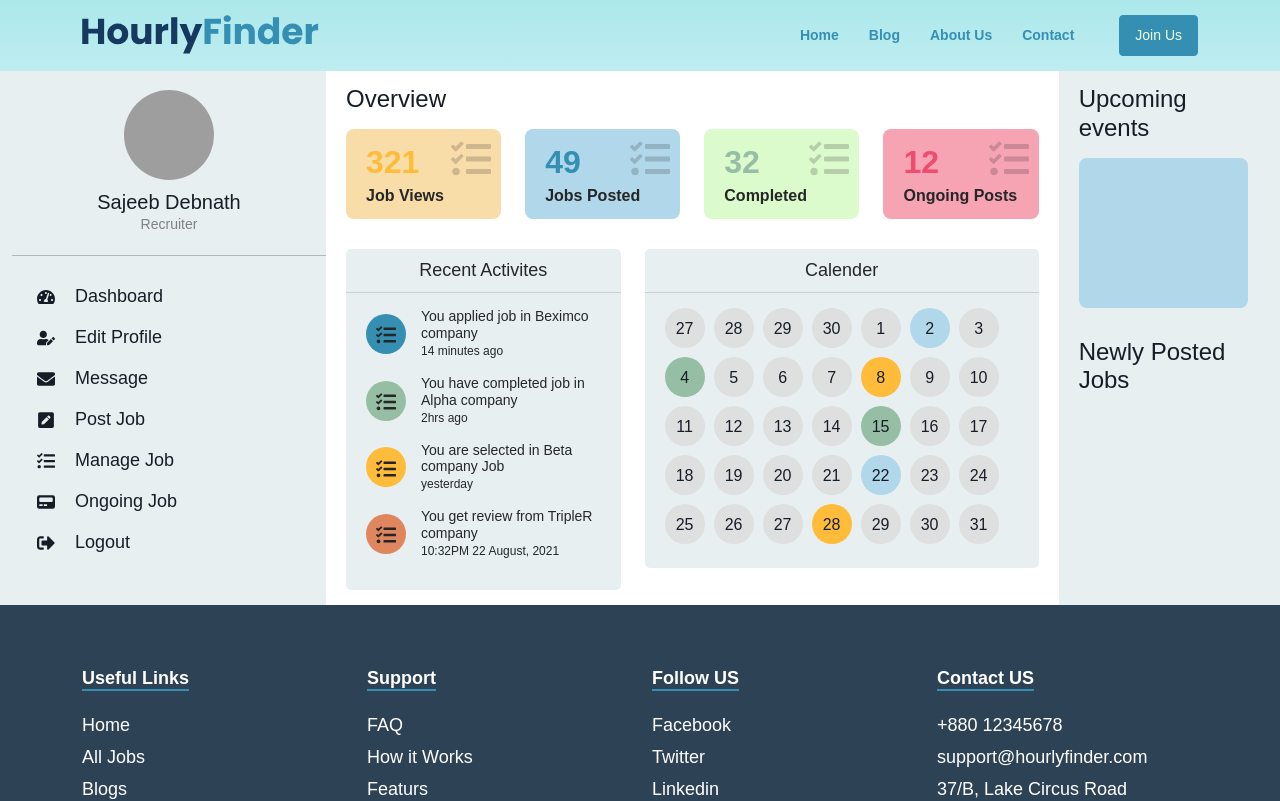
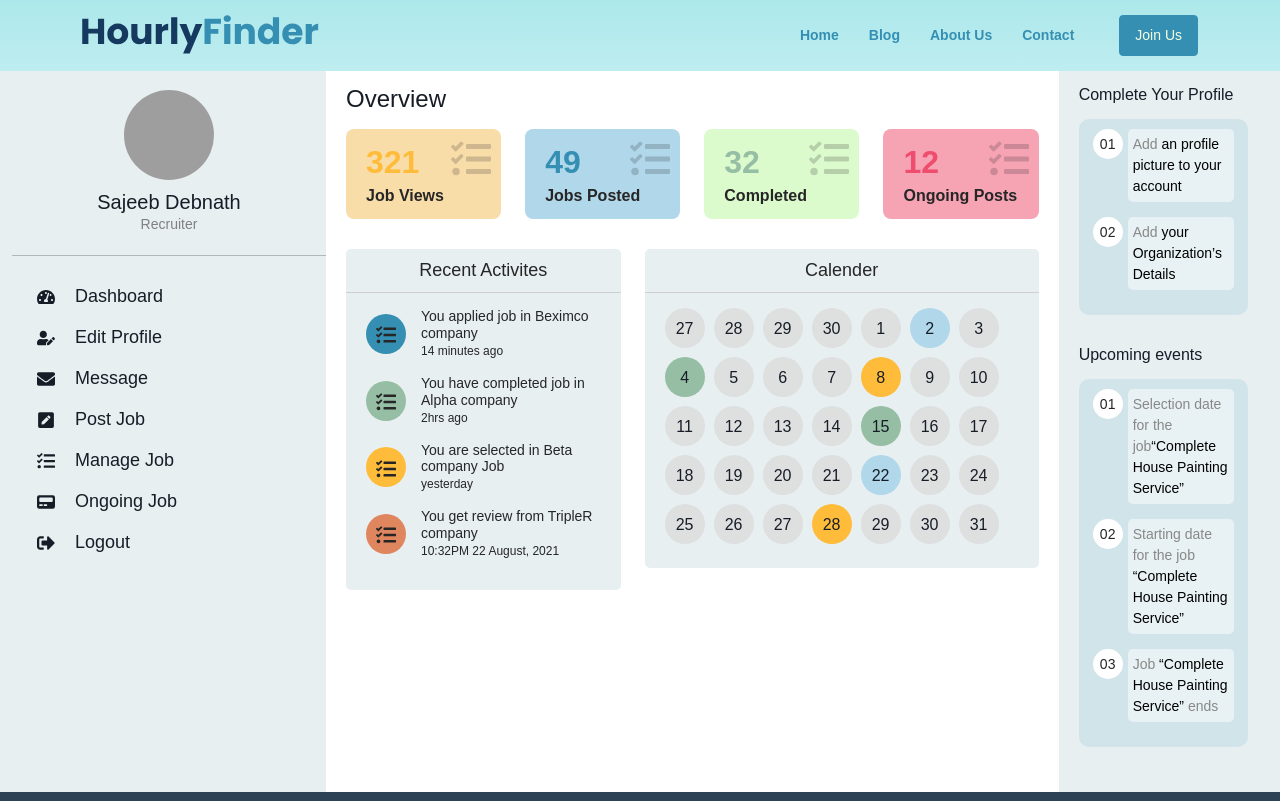
Before and after one commit to Rashed360/hourly-finder, a React (Create React App) app: page /dashboard in a window 1280 px wide. Shown: the top 801 px of the page. Built offline with nearby package versions, Linux system fonts and the light colour scheme; no server answers; grey boxes are pictures that could not be loaded.

Commit message:
Mini Job Block widget added on Blog page & upcoming event widget added on dashboard

```diff
--- a/src/components/blogs/blogSidebarSection/BlogSidebarSection.js
+++ b/src/components/blogs/blogSidebarSection/BlogSidebarSection.js
@@ -1,65 +1,62 @@
-import React from 'react';
-import SubTitle from '../../commonComponents/subTitle/SubTitle';
-import JobBlock from '../../commonComponents/commonBlock/jobBlock/JobBlock'
-
+import React from "react";
+import MiniJobBlock from "../../commonComponents/commonBlock/jobBlock/MiniJobBlock";
+import SubTitle from "../../commonComponents/subTitle/SubTitle";
 
 const BlogSidebarSection = () => {
-
   const jobList = [
     {
-          id : 3,
-          name: 'Catering Supervisor',
-          company: 'Radhey Recruiter',
-          company_id : 2,
-          image: '/images/homepage/recruiter-logo.png',
-          time: '3 days ago',
-          type: 'Full-time',
-          location: 'Dhaka',
+      id: 3,
+      name: "Catering Supervisor",
+      company: "Radhey Recruiter",
+      company_id: 2,
+      image: "/images/homepage/recruiter-logo.png",
+      time: "3 days ago",
+      type: "Full-time",
+      location: "Dhaka",
       keyword: [
         {
-              name : "Catering",
-              color : "painting"
+          name: "Catering",
+          color: "painting",
         },
         {
-              name : "Supervise",
-              color : "house"
-            }
-          ]
+          name: "Supervise",
+          color: "house",
+        },
+      ],
     },
     {
-          id : 4,
-          name: 'Complete House Paintings Services',
-          company: 'Founders',
-          company_id : 2,
-          image: '/images/homepage/recruiter-logo.png',
-          time: '8h ago',
-          type: 'Hourly',
-          location: 'Banani',
+      id: 4,
+      name: "Complete House Paintings Services",
+      company: "Founders",
+      company_id: 2,
+      image: "/images/homepage/recruiter-logo.png",
+      time: "8h ago",
+      type: "Hourly",
+      location: "Banani",
       keyword: [
         {
-              name : "Creative",
-              color : "house"
+          name: "Creative",
+          color: "house",
         },
         {
-                name : "Painting",
-                color : "painting"
-            }
-          ]
-        }
-      ]
+          name: "Painting",
+          color: "painting",
+        },
+      ],
+    },
+  ];
   return (
-        <div className='side-bar-right'>
-
+    <div className="side-bar-right">
       <SubTitle sub_title="Most Recent Jobs" />
 
-            <div className='job-cards'>
-                {
-                    jobList.map(job => <JobBlock job={job} />)
-                }
+      <div className="job-cards">
+        {jobList.map((job) => (
+          <MiniJobBlock job={job} />
+        ))}
       </div>
 
       <SubTitle sub_title="Advertizement" />
-            <div className='advertizement-bg'></div>
+      <div className="advertizement-bg"></div>
     </div>
   );
 };
--- /dev/null
+++ b/src/components/commonComponents/commonBlock/jobBlock/MiniJobBlock.js
@@ -0,0 +1,24 @@
+import React from "react";
+import { Link } from "react-router-dom";
+
+const MiniJobBlock = ({ job }) => {
+  return (
+    <div class="small-job-card">
+      <div class="small-job-title">
+        <div class="recruiter-logo">
+          <Link to="/job/">
+            <img src={job.image} alt="" />
+          </Link>
+        </div>
+        <h3>
+          <Link to={`/job/${job.id}`}>{job.name}</Link>
+        </h3>
+      </div>
+      <p class="small-job-bottom">
+        Job: <span>{job.type}</span>, Posted by: <span>Founders</span>
+      </p>
+    </div>
+  );
+};
+
+export default MiniJobBlock;
--- a/src/components/dashboard/common/DashboradRightBar.js
+++ b/src/components/dashboard/common/DashboradRightBar.js
@@ -1,4 +1,4 @@
-import React from 'react';
+import React from "react";
 // import JobBlock from '../../commonComponents/commonBlock/jobBlock/JobBlock';
 
 const DashboradRightBar = () => {
@@ -67,12 +67,57 @@ const DashboradRightBar = () => {
   return (
     <div className="dashboard-right-bar">
       <div className="dashboard-right-content">
-                <h3 className="right-bar-title">Upcoming events</h3>
-                <div className="dashboard-right-item"></div>
+        <h3 className="right-bar-title">Complete Your Profile</h3>
+        <div className="event-wrapper">
+          <div className="event-item">
+            <div className="event-icon">
+              <div className="event-icon-wrap">01</div>
+            </div>
+            <div className="event-title">
+              Add <span>an profile picture to your account</span>
+            </div>
+          </div>
+          <div className="event-item">
+            <div className="event-icon">
+              <div className="event-icon-wrap">02</div>
+            </div>
+            <div className="event-title">
+              Add <span>your Organization’s Details</span>
+            </div>
+          </div>
+        </div>
       </div>
       <div className="dashboard-right-content">
-                <h3 className="right-bar-title">Newly Posted Jobs</h3>
-
+        <h3 className="right-bar-title">Upcoming events</h3>
+        <div className="event-wrapper">
+          <div className="event-item">
+            <div className="event-icon">
+              <div className="event-icon-wrap">01</div>
+            </div>
+            <div className="event-title">
+              Selection date for the job
+              <span>“Complete House Painting Service”</span>
+            </div>
+          </div>
+          <div className="event-item">
+            <div className="event-icon">
+              <div className="event-icon-wrap">02</div>
+            </div>
+            <div className="event-title">
+              Starting date for the job
+              <span> “Complete House Painting Service”</span>
+            </div>
+          </div>
+          <div className="event-item">
+            <div className="event-icon">
+              <div className="event-icon-wrap">03</div>
+            </div>
+            <div className="event-title">
+              Job
+              <span> “Complete House Painting Service” </span> ends
+            </div>
+          </div>
+        </div>
       </div>
     </div>
   );
--- a/src/style/index.css
+++ b/src/style/index.css
@@ -524,7 +524,7 @@ a.btn.join-us {
 }
 .footer-menu-title::after {
   position: absolute;
-	content: '';
+  content: "";
   background-color: var(--bgColor);
   width: 100%;
   height: 2px;
@@ -577,7 +577,7 @@ a.btn.join-us {
 }
 .intro-heading::after {
   position: absolute;
-	content: '';
+  content: "";
   background: var(--bgColor);
   display: block;
   margin: 5px auto;
@@ -611,7 +611,7 @@ a.btn.join-us {
   text-align: right;
 }
 .story-heading::after {
-	content: '';
+  content: "";
   background: var(--bgColor);
   display: block;
   width: 100%;
@@ -643,7 +643,7 @@ a.btn.join-us {
   align-items: center;
 }
 .team-heading::after {
-	content: '';
+  content: "";
   background: var(--bgColor);
   display: block;
   width: 100%;
@@ -710,7 +710,7 @@ a.btn.join-us {
   align-items: center;
 }
 .roadmap-heading::after {
-	content: '';
+  content: "";
   background: var(--bgColor);
   display: block;
   width: 100%;
@@ -874,7 +874,7 @@ h2.contact-title,
 
 .faq-title::after {
   position: absolute;
-	content: '';
+  content: "";
   width: 90%;
   height: 2px;
   right: 0;
@@ -953,7 +953,7 @@ h2.contact-title,
 }
 
 .registration-left::after {
-	content: '';
+  content: "";
   position: absolute;
   top: -5%;
   left: -50%;
@@ -964,7 +964,7 @@ h2.contact-title,
 }
 
 .registration-left::before {
-	content: '';
+  content: "";
   position: absolute;
   background: url(../assets/svgs/clock.svg);
   top: 50%;
@@ -1509,6 +1509,42 @@ h2.contact-title,
   border-bottom: 1px solid #dfdfdf;
   margin-bottom: 20px;
 }
+.small-job-card {
+  background: white;
+  padding: 15px;
+  margin-bottom: 15px;
+  border-radius: 10px;
+}
+
+.small-job-title {
+  display: flex;
+  align-items: center;
+  margin-bottom: 15px;
+}
+
+.small-job-title .recruiter-logo {
+  width: 35px;
+  height: 35px;
+  margin-right: 15px;
+}
+
+.small-job-title .recruiter-logo img {
+  height: 100%;
+}
+
+.small-job-title h3 {
+  font-size: 16px;
+  font-weight: 400;
+}
+
+.small-job-bottom {
+  font-size: 12px;
+  color: #888;
+}
+
+.small-job-bottom span {
+  color: black;
+}
 /* -------------------------Single Blog Page CSS  End--------------------- */
 
 /* -------------------------Job Seeker Profile Page CSS  start--------------------- */
@@ -1602,7 +1638,7 @@ h2.contact-title,
 
 .profile-view-information .profile-title h5::after {
   position: absolute;
-	content: '';
+  content: "";
   width: 2008%;
   height: 2px;
   background: #c4c4c4;
@@ -1823,11 +1859,11 @@ h2.contact-title,
   font-size: 14px;
   width: 100%;
 }
-.job-alert-service input[type='email'] {
+.job-alert-service input[type="email"] {
   outline: none;
 }
 
-.job-alert-service input[type='submit'] {
+.job-alert-service input[type="submit"] {
   background: #16395f;
   color: white;
 }
@@ -1978,7 +2014,7 @@ span.overview-icon svg {
 }
 
 h3.right-bar-title {
-	font-size: 24px;
+  font-size: 16px;
   font-weight: 400;
   margin-bottom: 15px;
 }
@@ -2094,7 +2130,7 @@ h3.right-bar-title {
 }
 
 .edit-title::before {
-	content: '';
+  content: "";
   position: absolute;
   width: 72%;
   height: 2px;
@@ -2145,7 +2181,7 @@ h3.right-bar-title {
 
 .edit-profile-picture input::before {
   position: absolute;
-	content: '';
+  content: "";
   background: #e7eff1;
   width: 100px;
   height: 80px;
@@ -2325,7 +2361,7 @@ h3.right-bar-title {
 }
 
 .ongoing-job-progress::before {
-	content: '';
+  content: "";
   position: absolute;
   background: gray;
   height: 4px;
@@ -2334,6 +2370,43 @@ h3.right-bar-title {
 }
 .ongoing-card.active {
   background: gray;
+}
+.event-wrapper {
+  background: #add1dd61;
+  border-radius: 10px;
+  padding: 10px 14px;
+}
+
+.event-title {
+  background: rgba(255, 255, 255, 0.5);
+  border-radius: 5px;
+  padding: 5px;
+  font-size: 14px;
+  color: #888;
+}
+
+.event-item {
+  display: flex;
+  align-items: self-start;
+  margin-bottom: 15px;
+}
+
+.event-icon-wrap {
+  background: white;
+  width: 30px;
+  height: 30px;
+  text-align: center;
+  border-radius: 100%;
+  font-size: 14px;
+  line-height: 30px;
+}
+
+.event-icon {
+  margin-right: 5px;
+}
+
+.event-title span {
+  color: black;
 }
 /* -------------------------Recruiter Dashboard CSS  End--------------------- */
 
```
Also changed, not shown: src/components/dashboard/recruiter/manageJob/RecruiterManageJob.js (+43 -11 lines). Lines whose indentation alone changed are shown as unchanged.
